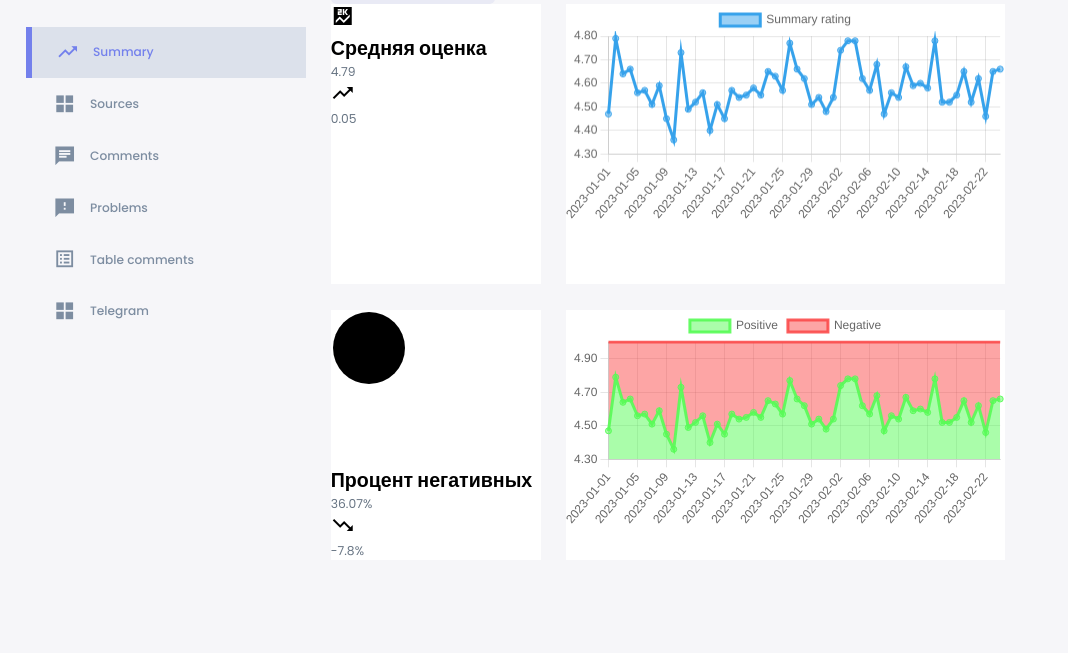
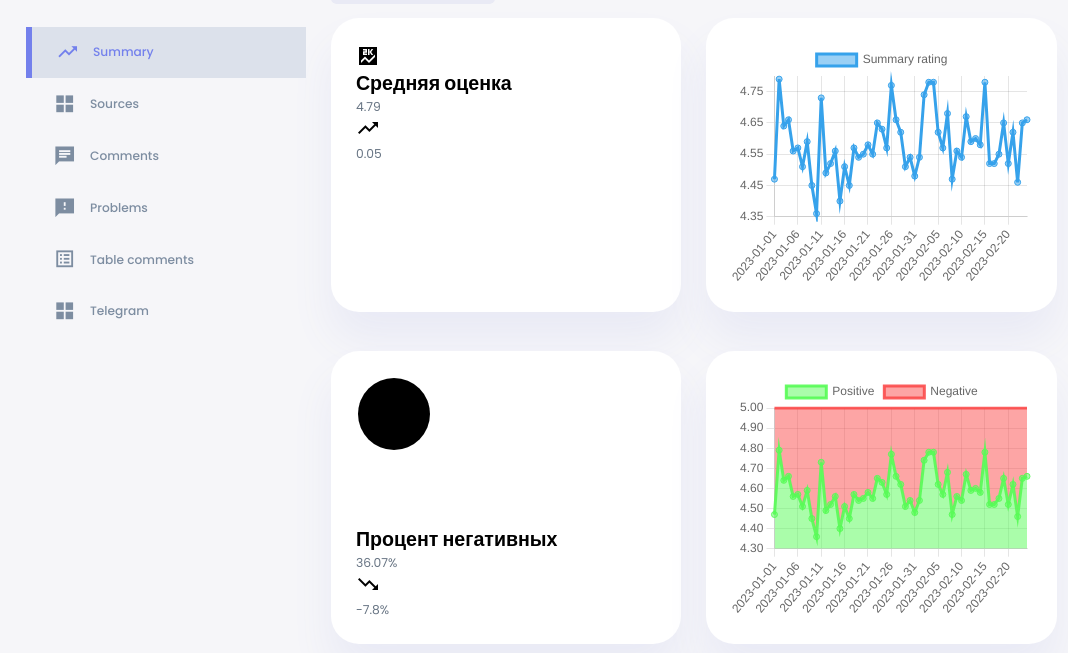
Before and after one commit to Adgius/ReviewsDashboard, a plain HTML site: page index.html in a window 1280 px wide. Shown: the part 105-758 px from the top of the page, without its empty margins (0-1068 px from the left). Drawn offline with nearby package versions, Linux system fonts and the light colour scheme.

Commit message:
add glory

```diff
--- a/index.html
+++ b/index.html
@@ -68,7 +68,6 @@
 						</div>
 					</div>
 					<div class="neg_score">
-						<div class="progress">
 						<svg>
 							<circle cx='38' cy='38' r='36'></circle>
 						</svg>
@@ -79,8 +78,6 @@
 						<div class="change">
 							<span class="material-icons-sharp">trending_down</span>
 							<p>-7.8%</p>
-							</div>
-
 						</div>
 					</div>
 				</div>
--- a/script.js
+++ b/script.js
@@ -29,7 +29,8 @@ new Chart(rating_total, {
 	type: 'line',
 	data: Summary_rating_setup,
 	options: {
-	responsive: true
+	responsive: true,
+  maintainAspectRatio: false,
 	},
 });
 
@@ -62,6 +63,7 @@ new Chart(neg_total, {
   type: 'line',
   data: neg_total_setup,
   options: {
-  responsive: true
+  responsive: true,
+  maintainAspectRatio: false,
   },
 });
--- a/style.css
+++ b/style.css
@@ -199,6 +199,7 @@ aside .sidebar a:hover span{
 /*	====================== MAIN ==================== */
 main{
 	margin-top: 1.8rem;
+		height: 100vh;
 }
 
 main .date {
@@ -218,35 +219,39 @@ main .date input[type='date'] {
 .insights{
 	display: flex;
 	gap: 1.8rem;
+	height: 80vh;
 }
 
-.insights .left{
-	display: flex;
-	flex-direction: column;
-	width: 15rem;
-	gap: 1.8rem;
-}
-.insights .right{
+.insights > *{
 	display: flex;
 	flex-direction: column;
 	gap: 1.8rem;
-	flex: auto;
-}
-.insights .left div {
-	background: var(--color-white);
 }
 
-.avg_score{
-	height: 20rem;
-}
-.rating_total {
-	height: 20rem;
-	background: var(--color-white);
+.insights .right{
+	flex: 1 1 auto;
 }
 
-.neg_total {
+
+.insights >* > div {
+	flex: 1 1 auto;
+	height: 15rem;
 	background: var(--color-white);
-	flex: auto;
+	padding: var(--card-padding);
+	border-radius: var(--card-border-radius);
+	margin-top: 1rem;
+	box-shadow: var(--box-shadow);
+	transition: all 300ms ease;
 }
 
+.insights >* > div:hover {
+	box-shadow: none;
+}
+
+.insights .left > div {
+	display: flex;
+	flex-direction: column;
+}
+
+
 /*	================================================ */
```
Lines whose indentation alone changed are shown as unchanged.
